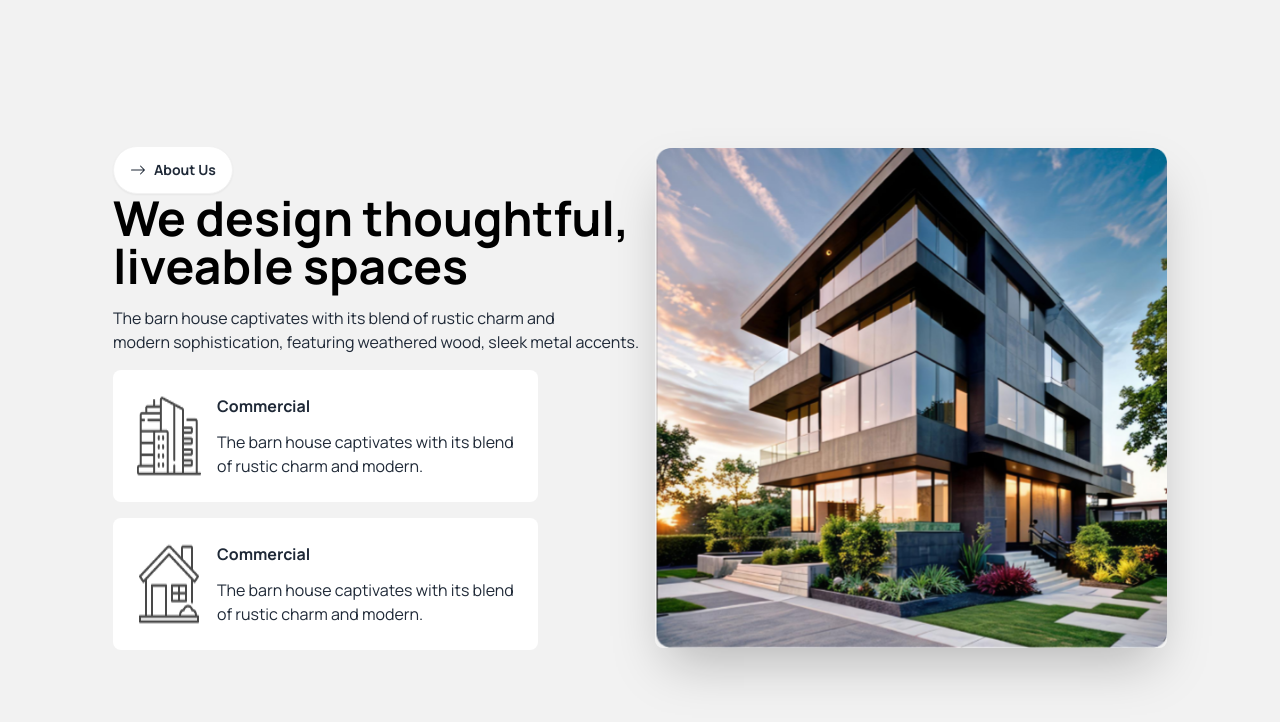
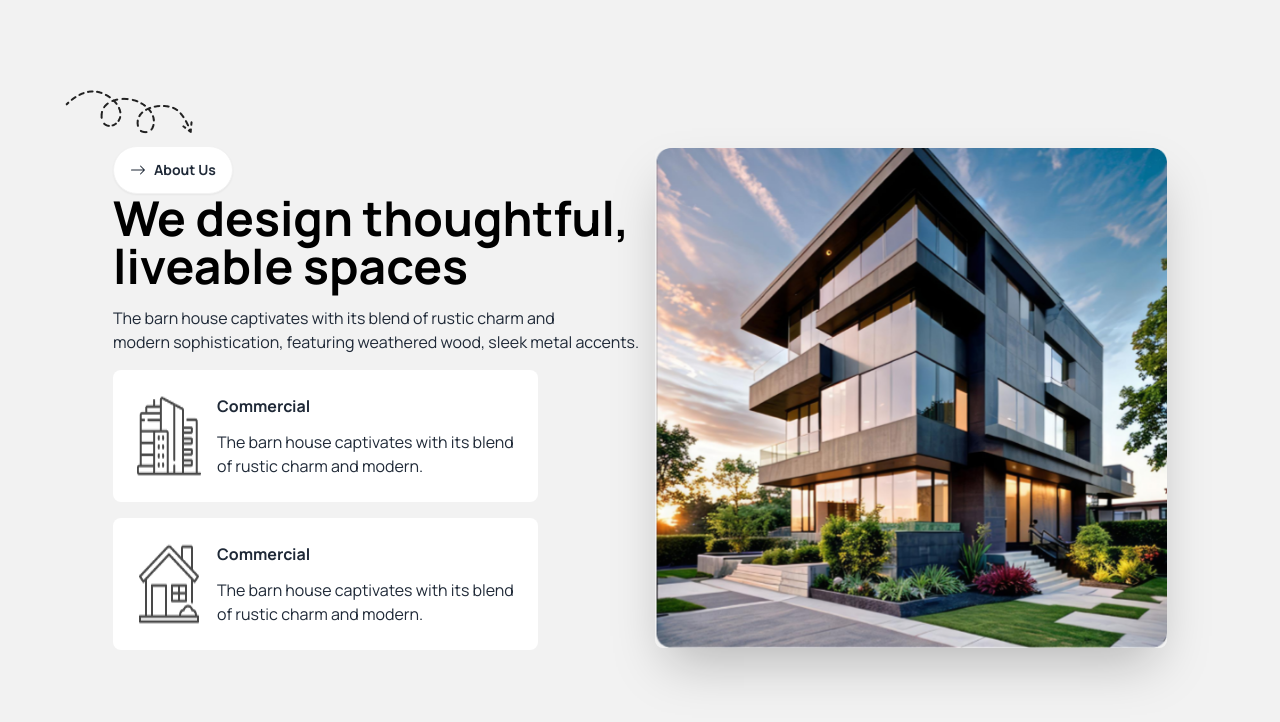
Before and after one commit to mihir-nath-2024/Assignment-3-With-DaisyUI, a website: page index.html in a window 1280 px wide. Shown: the part 1670-2392 px from the top of the page. Drawn offline with Linux system fonts and the light colour scheme.

Commit message:
about vector fixed

```diff
--- a/index.html
+++ b/index.html
@@ -196,7 +196,7 @@ class="hero min-h-screen bg-challenge-bg-img"
             <!-- section heading -->
           <div class="relative flex flex-col justify-center items-center lg:justify-start lg:items-start text-center lg:text-left ">
 
-            <div class="absolute lg:-top-14 lg:-left-12 hidden lg:block"><img src="./assets/Vector.png" alt=""></div>
+            <div class="absolute lg:-top-14 lg:-left-12 max-md:hidden"><img src="./assets/Vector.png" alt=""></div>
 
             <button class="btn bg-white rounded-full font-bold"> <svg xmlns="http://www.w3.org/2000/svg" width="16" height="16" fill="currentColor" class="bi bi-arrow-right" viewBox="0 0 16 16">
                 <path fill-rule="evenodd" d="M1 8a.5.5 0 0 1 .5-.5h11.793l-3.147-3.146a.5.5 0 0 1 .708-.708l4 4a.5.5 0 0 1 0 .708l-4 4a.5.5 0 0 1-.708-.708L13.293 8.5H1.5A.5.5 0 0 1 1 8"/>
```
